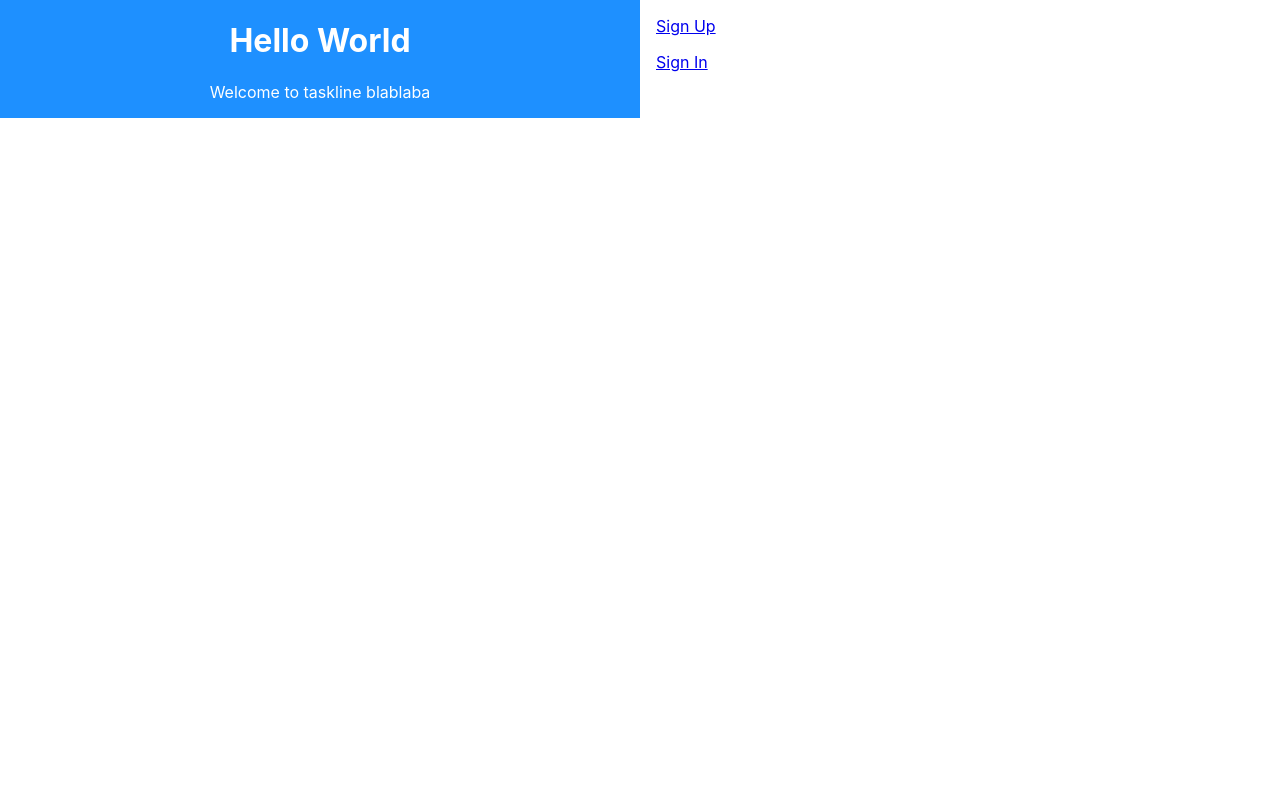
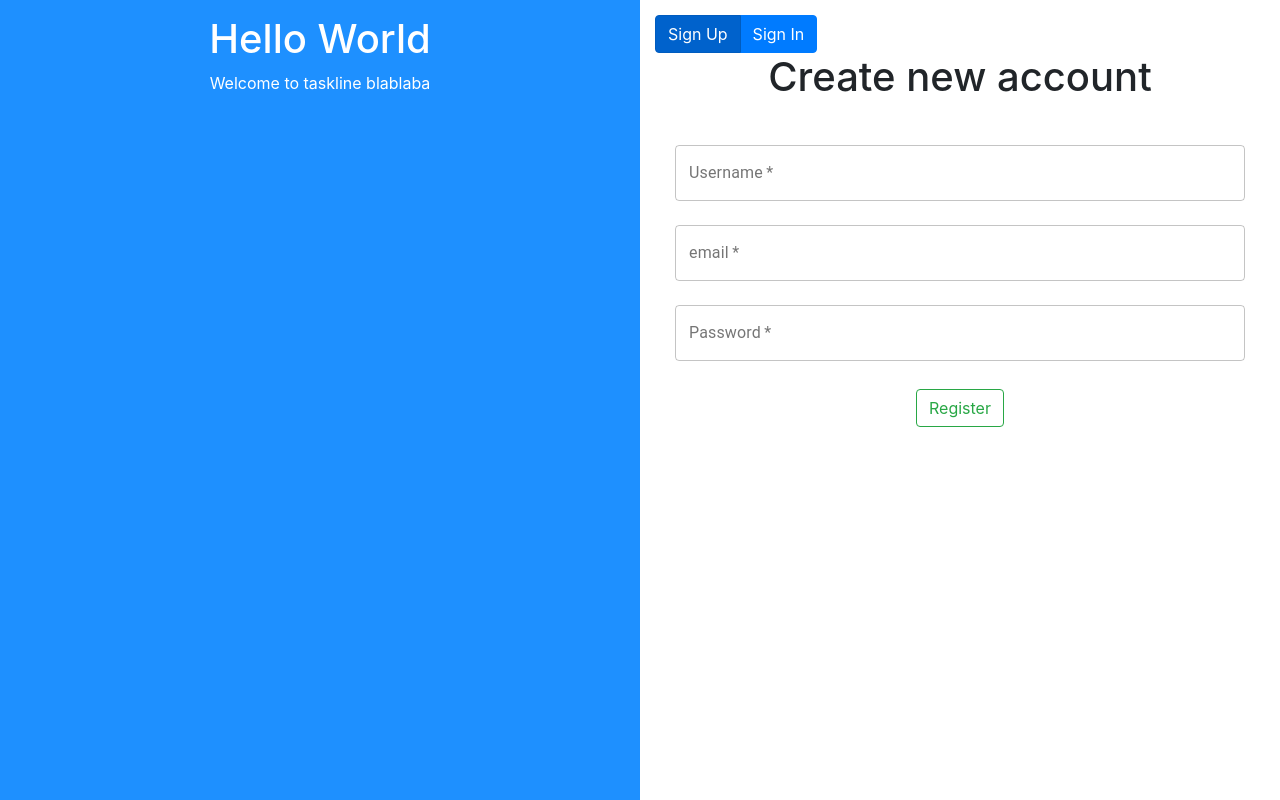
Before and after one commit to nzawirski/TaskLine, a React (Create React App) app: page / in a window 1280 px wide. Built offline with nearby package versions, Linux system fonts and the light colour scheme.

Commit message:
decent landing page

```diff
--- a/src/App.js
+++ b/src/App.js
@@ -4,12 +4,13 @@ import Dashboard from "./components/Dashboard"
 import { BrowserRouter as Router, Route } from "react-router-dom";
 import './App.css';
 import { ProtectedRoute } from './components/router/ProtectedRoute';
+import 'bootstrap/dist/css/bootstrap.min.css';
 
 class App extends Component {
   render() {
     return (
       <Router>
-        <div className="container App">
+        <div className="App">
           <Route path="/" component={LandingPage} />
           <ProtectedRoute path="/dashboard" component={Dashboard} />
         </div>
--- a/src/components/LandingPage.js
+++ b/src/components/LandingPage.js
@@ -4,6 +4,7 @@ import SignInForm from "./SignInForm"
 import SignUpForm from "./SignUpForm"
 import List from "@material-ui/core/List";
 import ListItem from "@material-ui/core/ListItem";
+import { ToggleButtonGroup, ToggleButton, ButtonToolbar } from 'react-bootstrap';
 
 
 class LandingPage extends Component {
@@ -16,22 +17,23 @@ class LandingPage extends Component {
         const partent = {
             display: "flex",
             width: "100%",
-
+            height: "100%",
+            position: "absolute",
         }
         const leftDiv = {
             backgroundColor: "DodgerBlue",
             margin: "0px",
-            padding: "0px",
+            padding: "15px",
             color: "white",
             width: "50%",
 
-
         }
         const rightDiv = {
+            margin: "0px",
+            padding: "15px",
             width: "50%",
-            height: "100%",
+        }
 
-        }
         return (
             <div style={partent}>
                 <div style={leftDiv}>
@@ -39,22 +41,17 @@ class LandingPage extends Component {
                     <p>Welcome to taskline blablaba</p>
                 </div>
                 <div style={rightDiv}>
-                    <List>
-                        {
-                            [{ name: "Sign Up", link: '/signUp' },
-                            { name: "Sign In", link: '/signIn' },
-                            ].map((item, i) => (
-                                <ListItem button key={i}>
-                                    <Link to={item.link}>{item.name}</Link>
-                                </ListItem>
-                            ))
-                        }
-                    </List>
+
+                    <ButtonToolbar>
+                        <ToggleButtonGroup type="radio" name="options" defaultValue={1}>
+                            <ToggleButton onClick={() => { this.props.history.push('/signUp') }} value={1}>Sign Up</ToggleButton>
+                            <ToggleButton onClick={() => { this.props.history.push('/signIn') }} value={2}>Sign In</ToggleButton>
+                        </ToggleButtonGroup>
+                    </ButtonToolbar>
 
                     <Switch>
-                        <Route path="/signUp" component={SignUpForm} />
-
-                        <Route path="/signIn" component={SignInForm} />
+                        <Route exact path="/signIn" component={SignInForm} />
+                        <Route path="/" component={SignUpForm} />
                     </Switch>
                 </div>
             </div>
--- a/src/components/SignUpForm.js
+++ b/src/components/SignUpForm.js
@@ -89,7 +89,7 @@ class SignUpForm extends Component {
     render() {
         return (
             <div>
-                <h1>Sign UP</h1>
+                <h1>Create new account</h1>
                 <form style={styles.contentBox} onSubmit={this.onSubmit}>
                     <TextField
                         required
```
